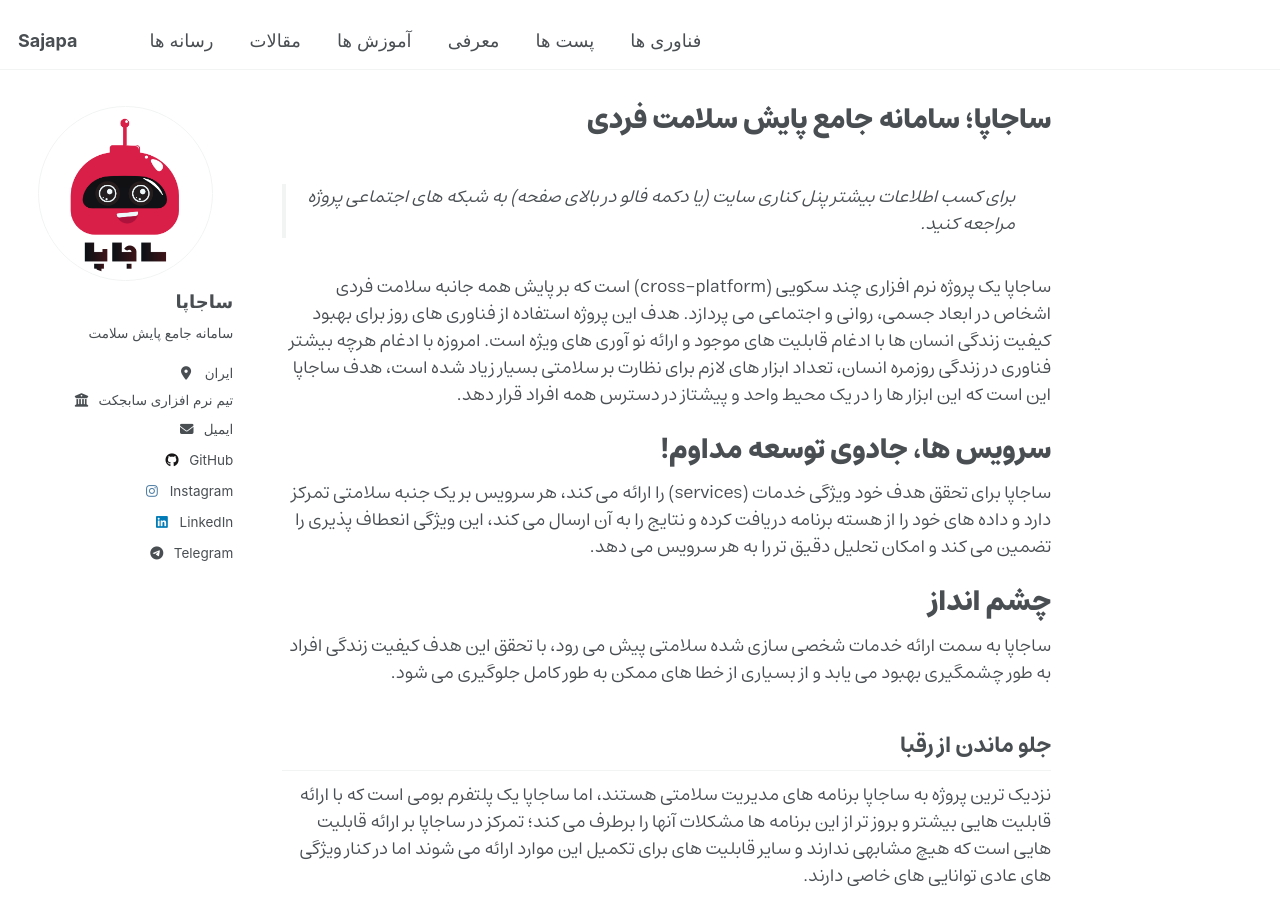
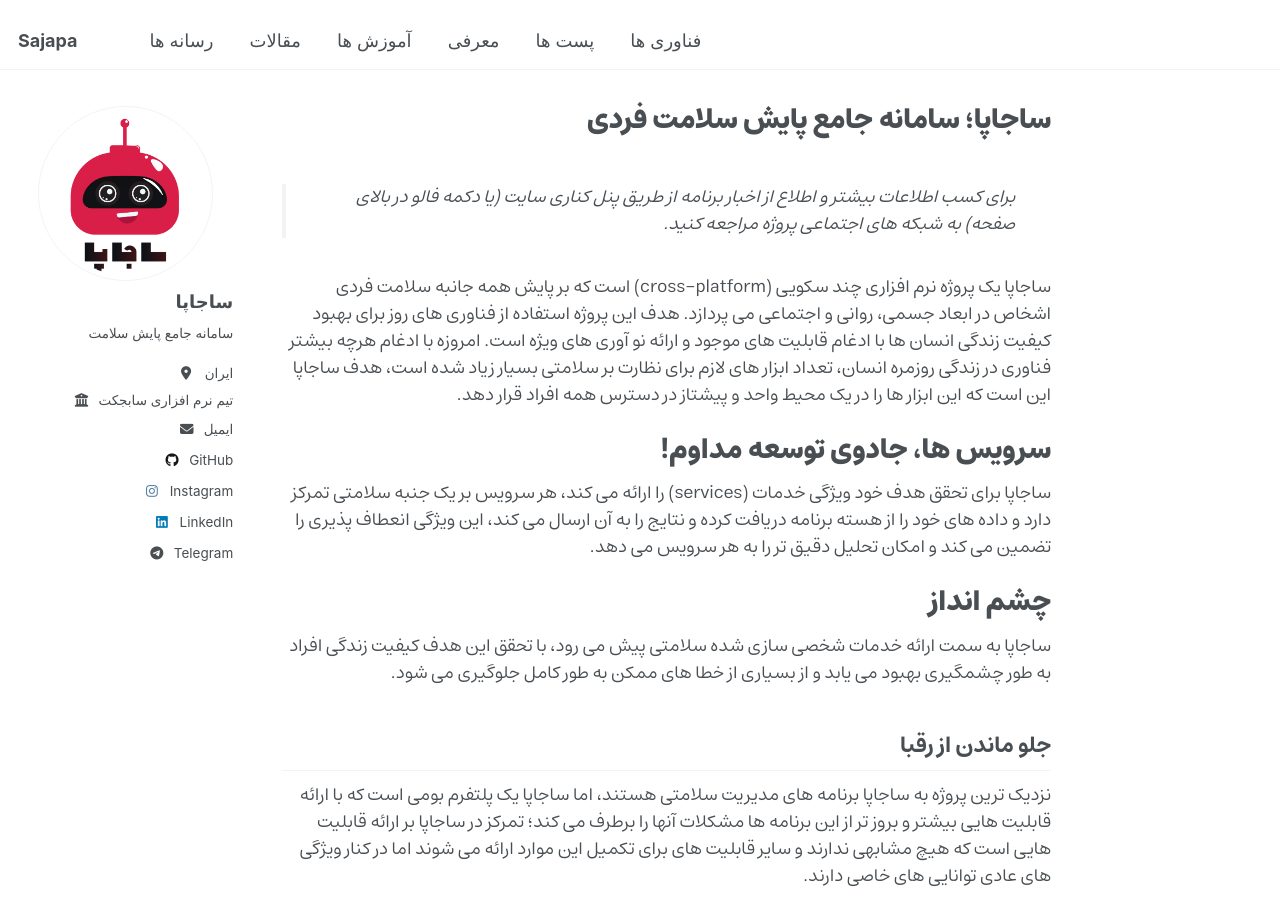
Before and after one commit to Subject-Team/SajapaApp, a Jekyll site: the page built from _pages/about.md, in a window 1280 px wide and 900 px high. Built offline with Jekyll 4.4.1, drawn with Linux system fonts in a browser that asks for light colours.

Commit message:
Update about.md

```diff
--- a/_pages/about.md
+++ b/_pages/about.md
@@ -9,7 +9,7 @@
 
 <link rel="stylesheet" type="text/css" href="https://subject-team.github.io/SajapaApp/font.css">
 
-> برای کسب اطلاعات بیشتر پنل کناری سایت (یا دکمه فالو در بالای صفحه) به شبکه های اجتماعی پروژه مراجعه کنید.
+> برای کسب اطلاعات بیشتر و اطلاع از اخبار برنامه از طریق پنل کناری سایت (یا دکمه فالو در بالای صفحه) به شبکه های اجتماعی پروژه مراجعه کنید.
 
 ساجاپا یک پروژه نرم افزاری چند سکویی (cross-platform) است که بر پایش همه جانبه سلامت فردی اشخاص در ابعاد جسمی، روانی و اجتماعی می پردازد. هدف این پروژه استفاده از فناوری های روز برای بهبود کیفیت زندگی انسان ها با ادغام قابلیت های موجود و ارائه نو آوری های ویژه است.
 امروزه با ادغام هرچه بیشتر فناوری در زندگی روزمره انسان، تعداد ابزار های لازم برای نظارت بر سلامتی بسیار زیاد شده است، هدف ساجاپا این است که این ابزار ها را در یک محیط واحد و پیشتاز در دسترس همه افراد قرار دهد.
```
